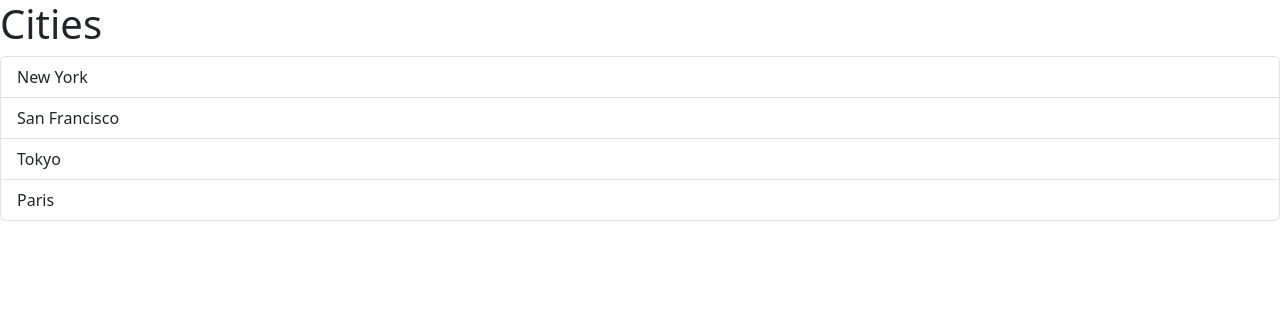
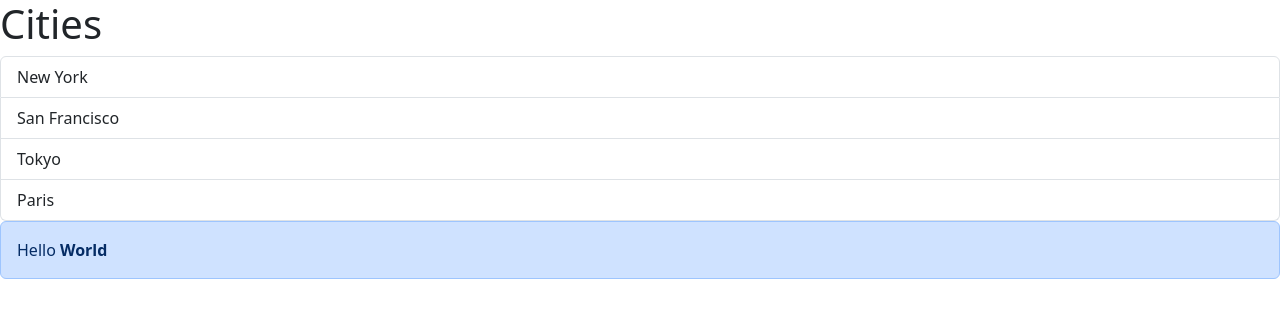
Before and after one commit to DontFretBrett/ReactCourse, a React (Vite) app: page / in a window 1280 px wide. Shown: the top 318 px of the page. Built offline with nearby package versions, Linux system fonts and the light colour scheme.

Commit message:
ReactNode (like content projection in Angular)

```diff
--- a/src/App.tsx
+++ b/src/App.tsx
@@ -1,16 +1,22 @@
 import ListGroup from './components/ListGroup';
+import Alert from './components/Alert';
 
 function App() {
   const items = ['New York', 'San Francisco', 'Tokyo', 'Paris'];
 
   const handleSelectedItem = (item: string) => {
     console.log(item);
-  }
+  };
 
   return (
     <div>
-      <ListGroup items={items} heading="Cities" onSelectedItem={handleSelectedItem} />
-      </div>
+      <ListGroup
+        items={items}
+        heading="Cities"
+        onSelectedItem={handleSelectedItem}
+      />
+      <Alert>Hello <strong>World</strong></Alert>
+    </div>
   );
 }
 
--- /dev/null
+++ b/src/components/Alert.tsx
@@ -0,0 +1,15 @@
+import React, { ReactNode } from 'react';
+
+interface Props {
+    children: ReactNode;
+}
+
+const Alert = ({children}: Props) => {
+  return (
+    <div className="alert alert-primary" role="alert">
+      {children}
+    </div>
+  );
+};
+
+export default Alert;
```
